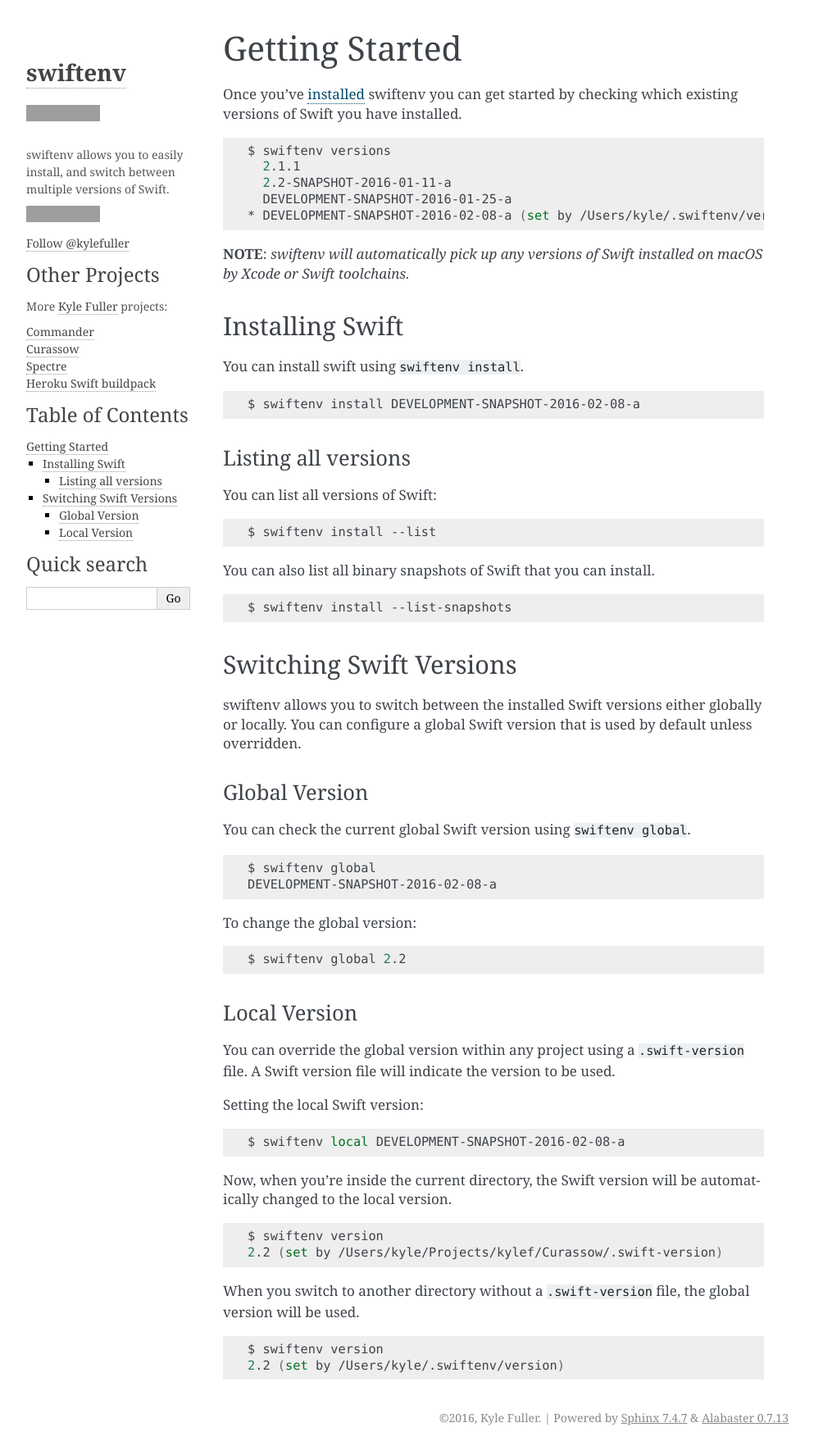
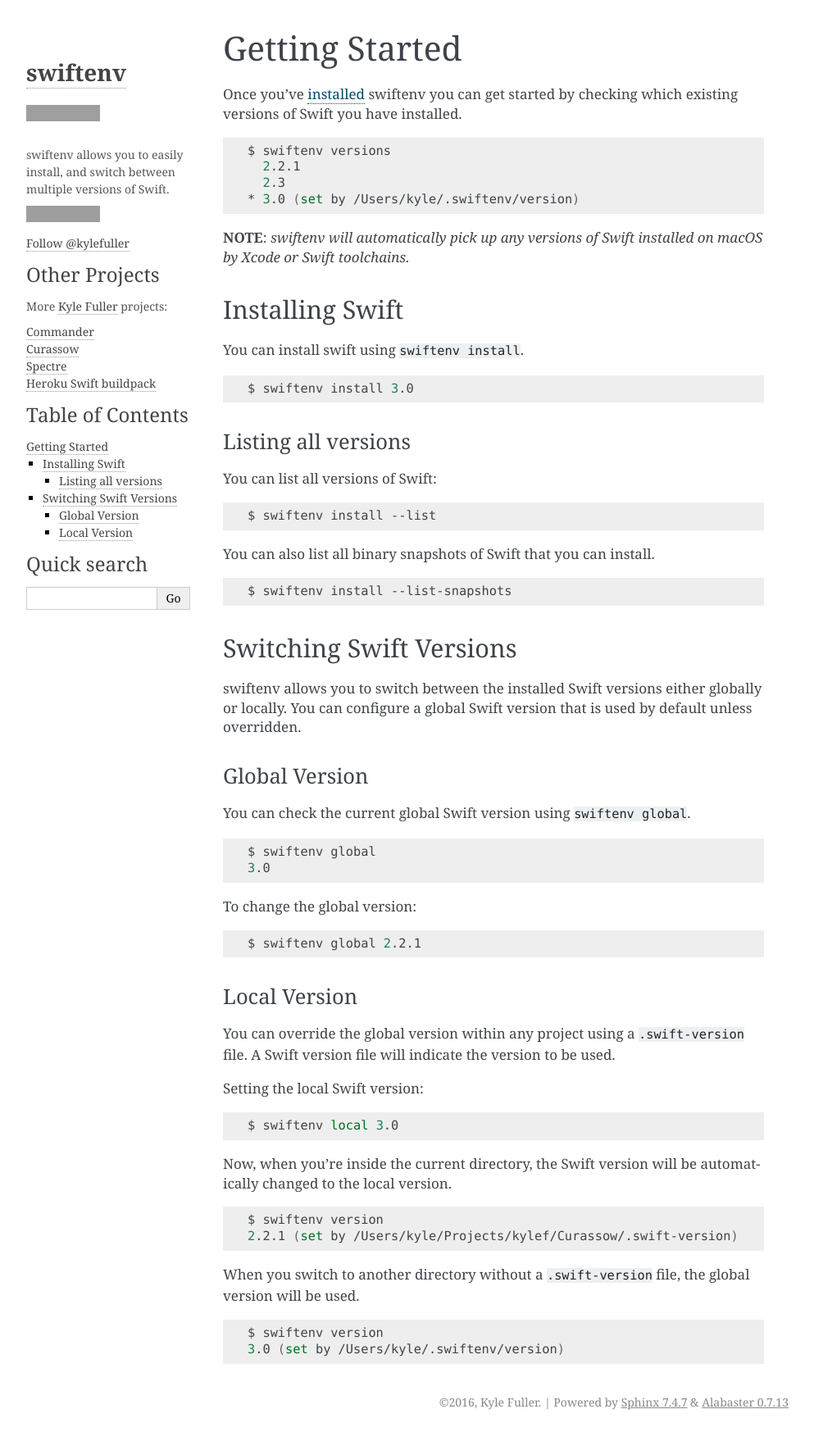
Before and after one commit to kylef/swiftenv, a Sphinx documentation site: the page built from docs/getting-started.md, in a window 1280 px wide. Shown: the whole page at 82% size, without its empty margins (148-1141 px from the left). Built offline with Sphinx 7.4.7, drawn with Linux system fonts in a browser that asks for light colours; pages that are not in the unit, such as notebooks, are missing from menus; comment, search, counter and statistics services are not loaded; grey boxes are pictures that could not be loaded.

Commit message:
[docs] Refer to 3.0 instead of snapshots

````diff
--- a/docs/getting-started.md
+++ b/docs/getting-started.md
@@ -5,10 +5,9 @@
 
 ```shell
 $ swiftenv versions
-  2.1.1
-  2.2-SNAPSHOT-2016-01-11-a
-  DEVELOPMENT-SNAPSHOT-2016-01-25-a
-* DEVELOPMENT-SNAPSHOT-2016-02-08-a (set by /Users/kyle/.swiftenv/version)
+  2.2.1
+  2.3
+* 3.0 (set by /Users/kyle/.swiftenv/version)
 ```
 
 **NOTE**: *swiftenv will automatically pick up any versions of Swift installed on
@@ -19,7 +18,7 @@
 You can install swift using `swiftenv install`.
 
 ```shell
-$ swiftenv install DEVELOPMENT-SNAPSHOT-2016-02-08-a
+$ swiftenv install 3.0
 ```
 
 ### Listing all versions
@@ -48,13 +47,13 @@
 
 ```shell
 $ swiftenv global
-DEVELOPMENT-SNAPSHOT-2016-02-08-a
+3.0
 ```
 
 To change the global version:
 
 ```shell
-$ swiftenv global 2.2
+$ swiftenv global 2.2.1
 ```
 
 ### Local Version
@@ -66,7 +65,7 @@
 Setting the local Swift version:
 
 ```shell
-$ swiftenv local DEVELOPMENT-SNAPSHOT-2016-02-08-a
+$ swiftenv local 3.0
 ```
 
 Now, when you're inside the current directory, the Swift version will be
@@ -74,7 +73,7 @@
 
 ```shell
 $ swiftenv version
-2.2 (set by /Users/kyle/Projects/kylef/Curassow/.swift-version)
+2.2.1 (set by /Users/kyle/Projects/kylef/Curassow/.swift-version)
 ```
 
 When you switch to another directory without a `.swift-version` file, the
@@ -82,5 +81,5 @@
 
 ```shell
 $ swiftenv version
-2.2 (set by /Users/kyle/.swiftenv/version)
+3.0 (set by /Users/kyle/.swiftenv/version)
 ```
--- a/docs/index.rst
+++ b/docs/index.rst
@@ -32,3 +32,4 @@
    integrations/heroku
    integrations/travis-ci
    integrations/docker
+   integrations/cocoapods
````
Also changed, not shown: README.md (+19 -22 lines).
